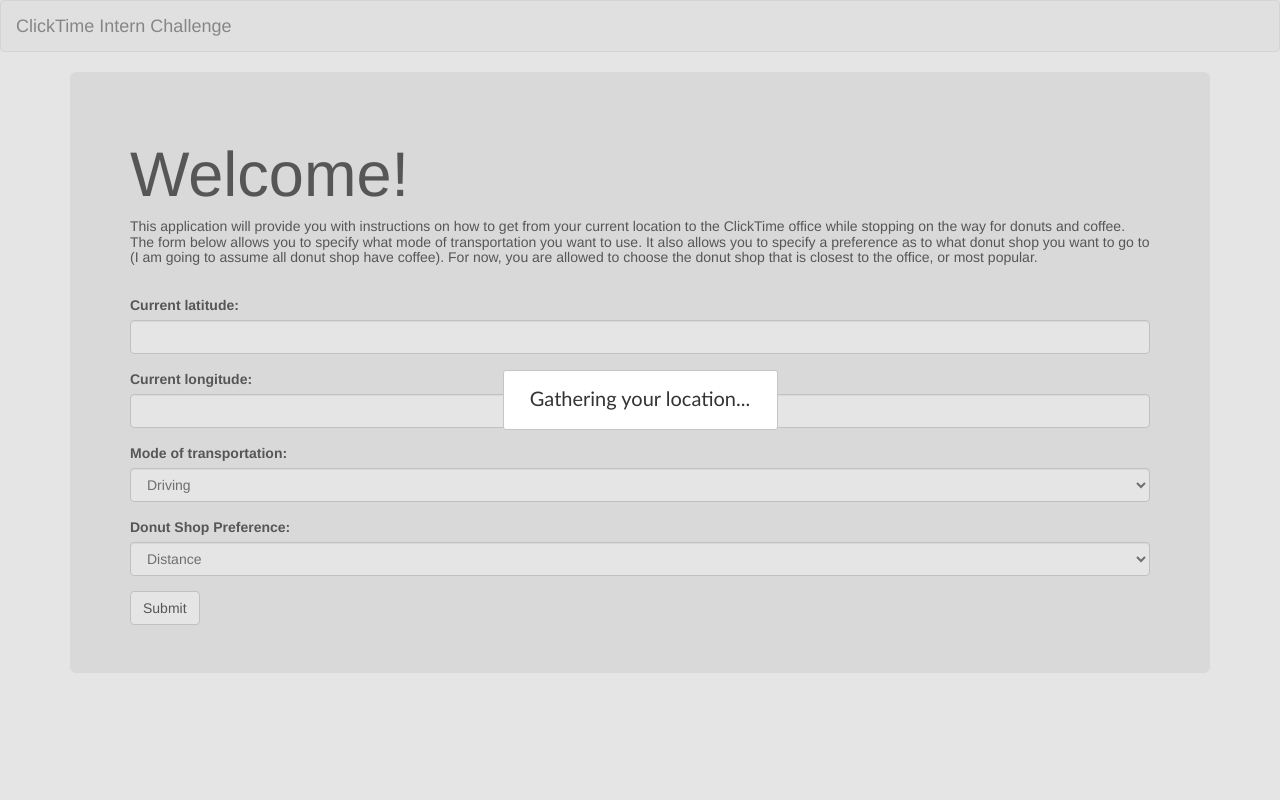
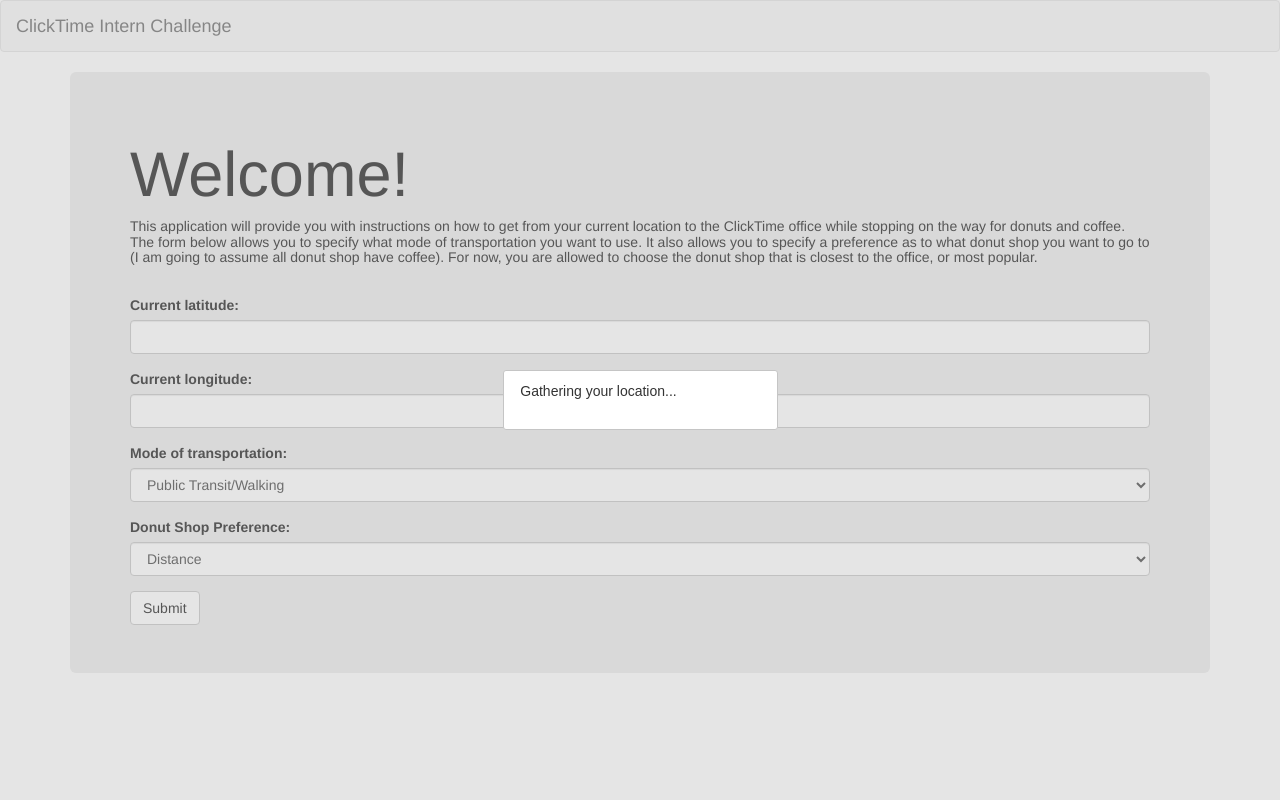
Before and after one commit to rohitramkumar/ClickTime-Intern-Challenge, a Flask app: page / in a window 1280 px wide. Run offline with Flask 2, Linux system fonts and the light colour scheme; some libraries are stand-ins or nearby versions.

Commit message:
Changed home page content

```diff
--- a/form.py
+++ b/form.py
@@ -11,7 +11,7 @@ class PrefsForm(Form):
   transportation_mode = SelectField(
       'Mode of transportation:',
       choices=[('driving', 'Driving'), ('bicycling', 'Bicycling'),
-      ('transit', 'Public Transit/Walking')], default='driving')
+      ('transit', 'Public Transit/Walking')], default='transit')
   shop_preference = SelectField(
       'Donut Shop Preference:',
       choices=[('distance', 'Distance'), ('prominence', 'Prominence')],
--- a/static/location.js
+++ b/static/location.js
@@ -17,11 +17,11 @@ function getLocation() {
   if(!!navigator.geolocation) {
     initAndOpenDialog();
     navigator.geolocation.getCurrentPosition(function(position) {
-      $('#dialog').dialog('close');
+      $('#modal_dialog').dialog('close');
       fillFormWithCoordinates(position.coords.latitude,
           position.coords.longitude);
     }, function(error) {
-      $('#dialog').dialog('close');
+      $('#modal_dialog').dialog('close');
       alert('You blocked geolocation. Using default location of Champaign, IL.')
       fillFormWithCoordinates(DEFAULT_USER_LOCATION['lat'],
           DEFAULT_USER_LOCATION['lng']);
@@ -38,7 +38,7 @@ function getLocation() {
 * is being fetched and open it.
 */
 function initAndOpenDialog() {
-  $('#dialog').dialog({
+  $('#modal_dialog').dialog({
     width: 275,
     height: 60,
     autoOpen: true,
--- a/templates/index.html
+++ b/templates/index.html
@@ -2,7 +2,7 @@
 
 {% block body %}
 {{ super() }}
-<div id='dialog'>Gathering your location...</div>
+<div id='modal_dialog'>Gathering your location...</div>
 {% endblock %}
 
 {% block j_content %}
```
